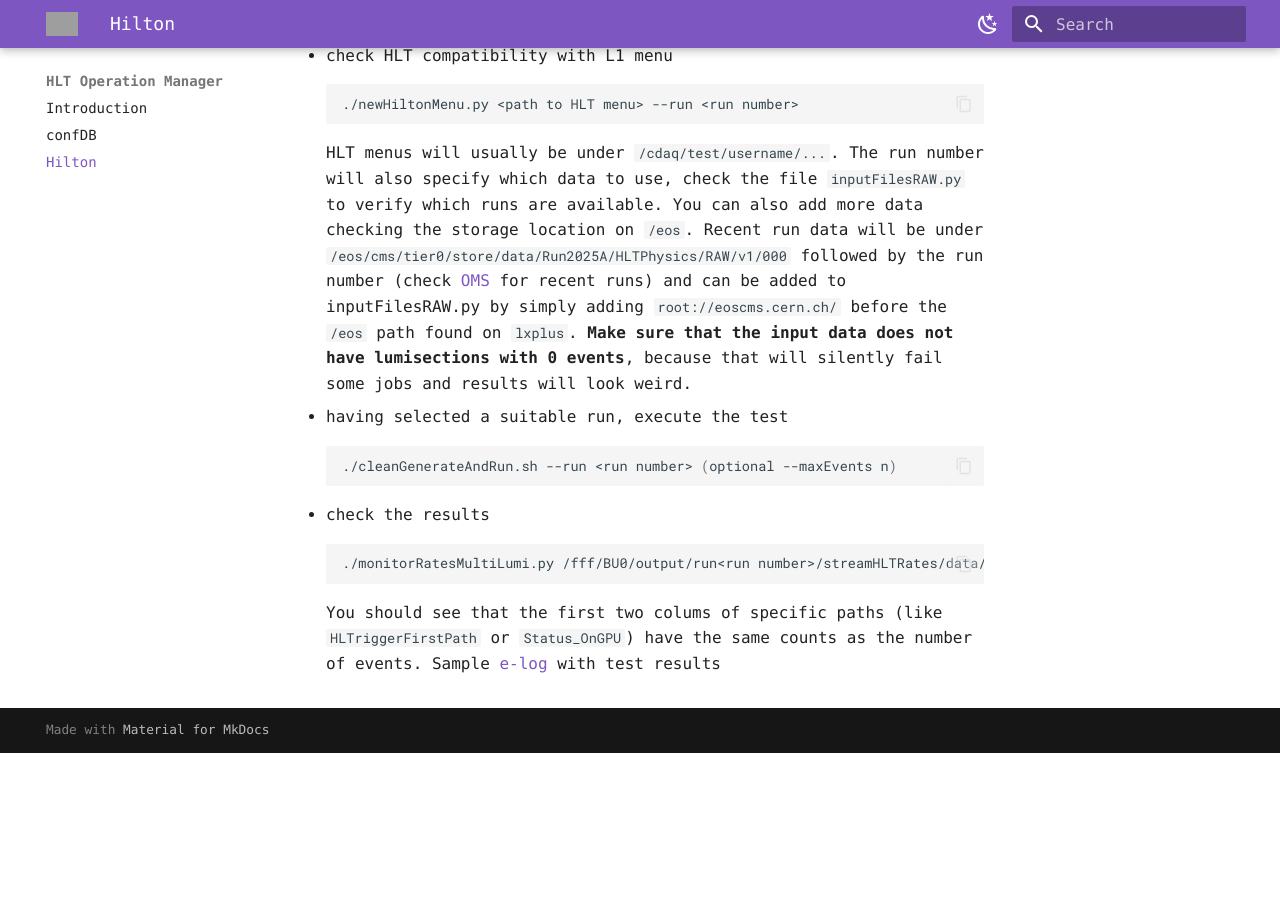
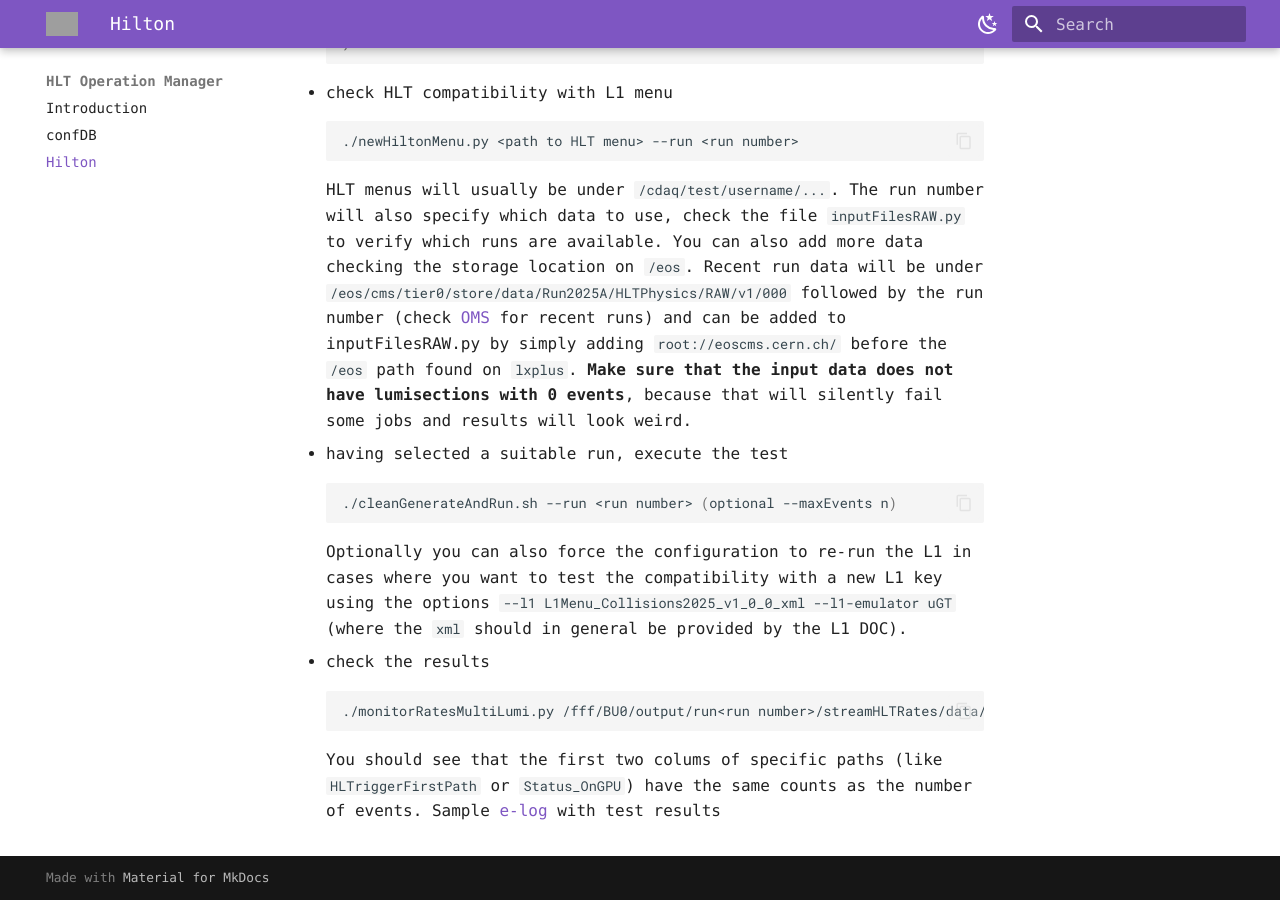
Before and after one commit to Parsifal-2045/docs, an MkDocs documentation site: the page built from docs/hom/hilton.md, in a window 1280 px wide and 900 px high, scrolled down 1829 px. Built offline with MkDocs 1.6.1 and Material for MkDocs 9.7.7, drawn with Linux system fonts in a browser that asks for light colours; some web fonts are replaced; before the commit the page ends 2582 px from its top, so only the background shows below that; some of the changed text lies outside the part shown; grey boxes are pictures that could not be loaded.

Commit message:
Fix formatting add L1 re-emulation option

````diff
--- a/docs/hom/hilton.md
+++ b/docs/hom/hilton.md
@@ -12,9 +12,11 @@ cd ${HOSTNAME//-/_}/hilton
 sudo kdestroy
 kinit $(logname)@CERN.CH
 ```
-This is a great time to setup git and check if the [Hilton repository](https://gitlab.cern.ch/cms-tsg/fog/hilton/-/tree/master) was updated
+This is a great time to setup git and check if the [Hilton repository](https://gitlab.cern.ch/cms-tsg/fog/hilton/-/tree/master) was updated (you'll be prompted to enter your credentials both times)
 ```bash
 git fetch cms-tsg-fog
+```
+```bash
 git pull cms-tsg-fog master
 ```
 If the fetch fails the proxy through cmsusr went down, simply activate it via
@@ -76,6 +78,7 @@ HLT menus will usually be under `/cdaq/test/username/...`. The run number will a
 ```bash
 ./cleanGenerateAndRun.sh --run <run number> (optional --maxEvents n)
 ```
+Optionally you can also force the configuration to re-run the L1 in cases where you want to test the compatibility with a new L1 key using the options `--l1 L1Menu_Collisions2025_v1_0_0_xml --l1-emulator uGT` (where the `xml` should in general be provided by the L1 DOC).
 
 - check the results
 ```bash
````
Also changed, not shown: other parts of docs/hom/hilton.md (+1 -1 lines).
